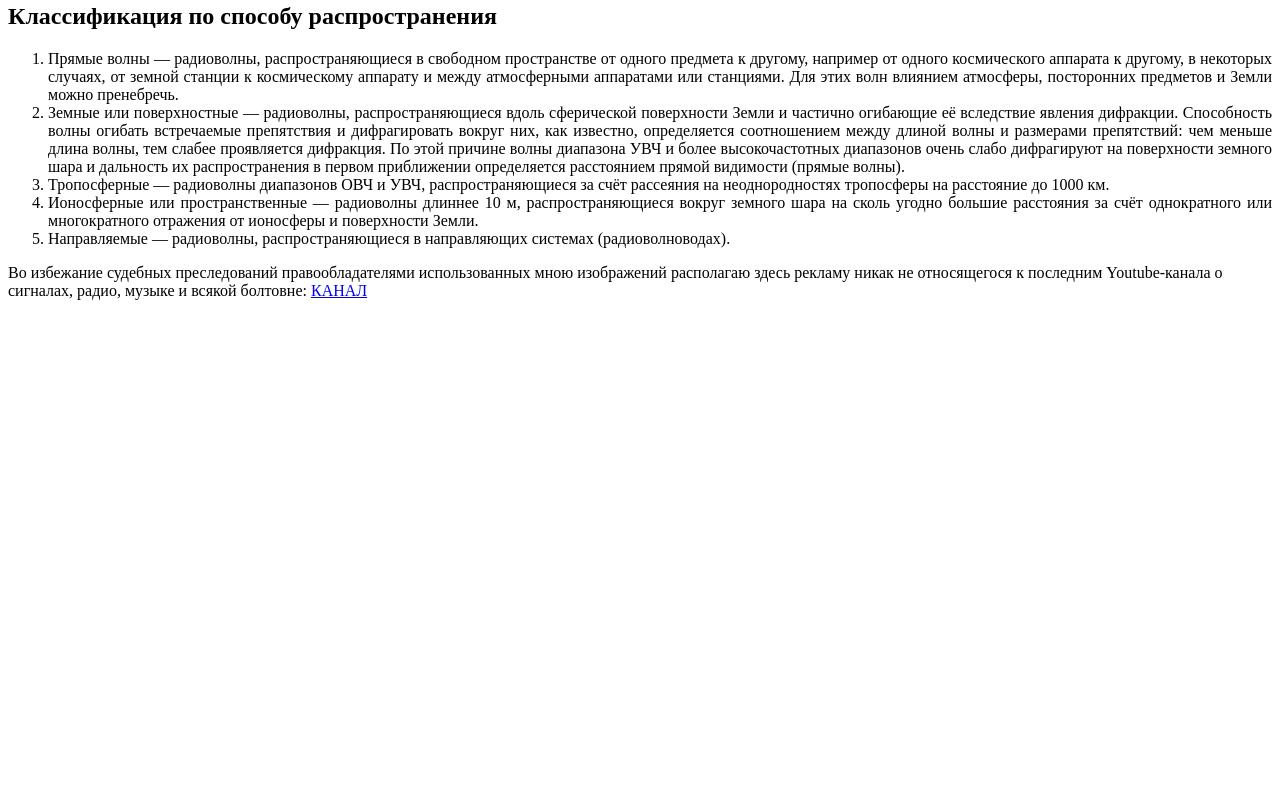
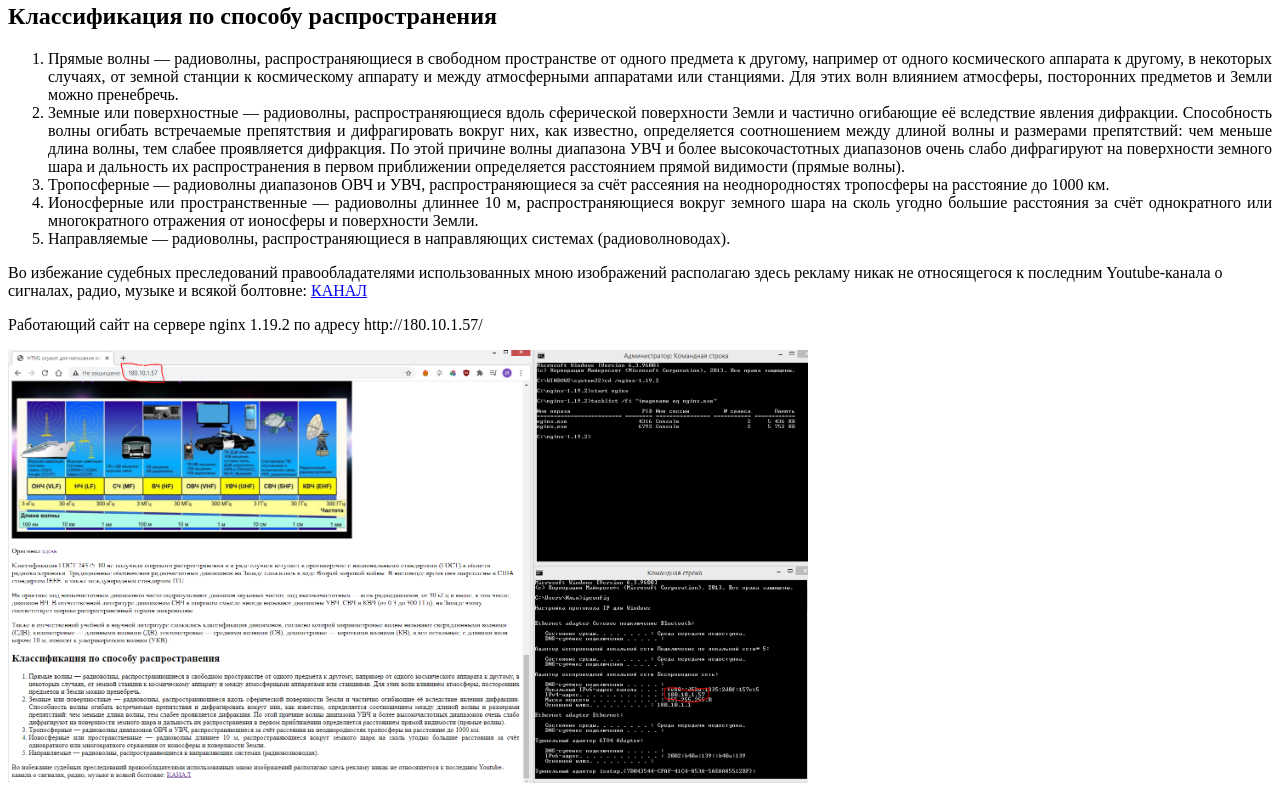
Before and after one commit to useritto/useritto.github.io, a plain HTML site: page index.html in a window 1280 px wide. Shown: the part 2648-3451 px from the top of the page. Before the commit the page ends 2964 px from the top, so only its background shows below. Drawn offline with Linux system fonts and the light colour scheme.

Commit message:
Update index.html

```diff
--- a/index.html
+++ b/index.html
@@ -158,3 +158,6 @@
 	</ol>
 
 	<p> Во избежание судебных преследований правообладателями использованных мною изображений располагаю здесь рекламу никак не относящегося к последним Youtube-канала о сигналах, радио, музыке и всякой болтовне:  <a href="https://www.youtube.com/channel/UCjKTr6I0jb5-yQcJRTDtsGg" title="НАУКА, ТЕХНИКА - ИСКУССТВО. ENSEMB"> КАНАЛ</a></p>
+
+	<p> Работающий сайт на сервере nginx 1.19.2 по адресу http://180.10.1.57/ </p>
+	<p> <img src="https://raw.githubusercontent.com/useritto/useritto.github.io/master/nginx.PNG" width="800" height="433" alt="сервер nginx'" title="сервер nginx'"> </p>
```
